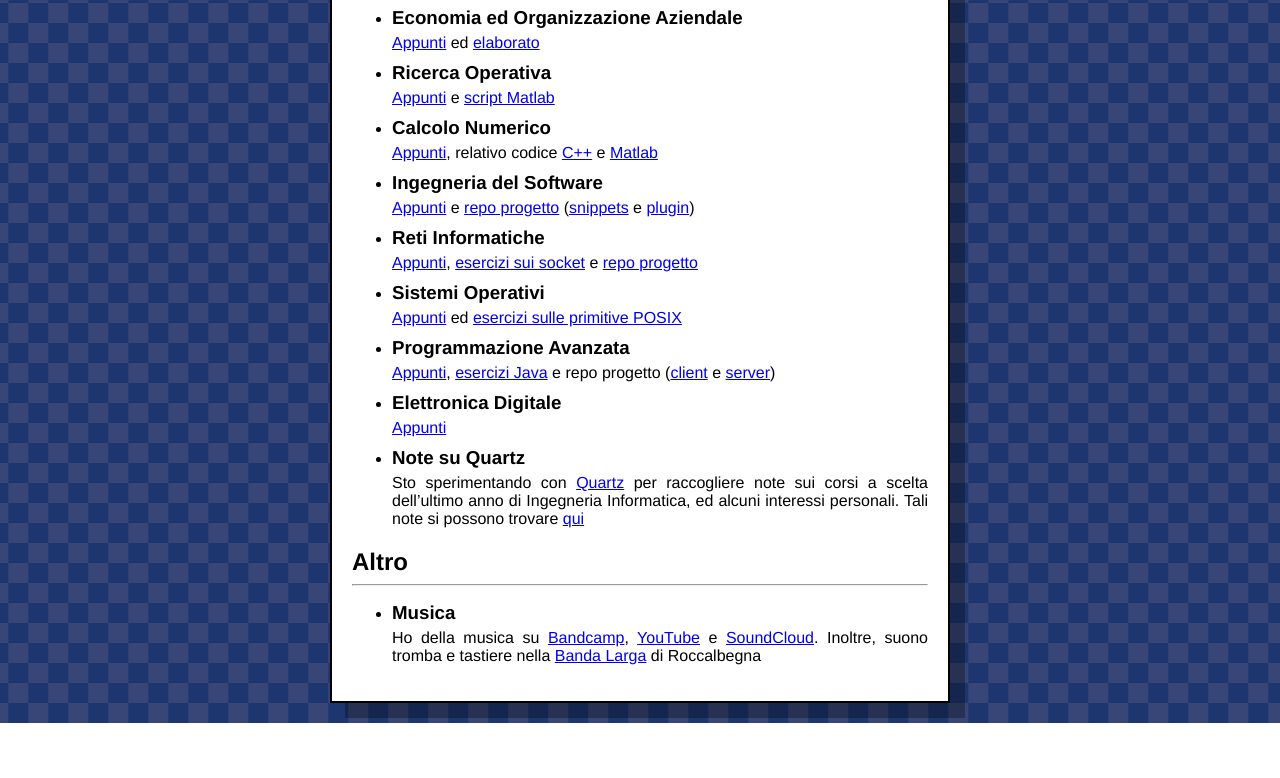
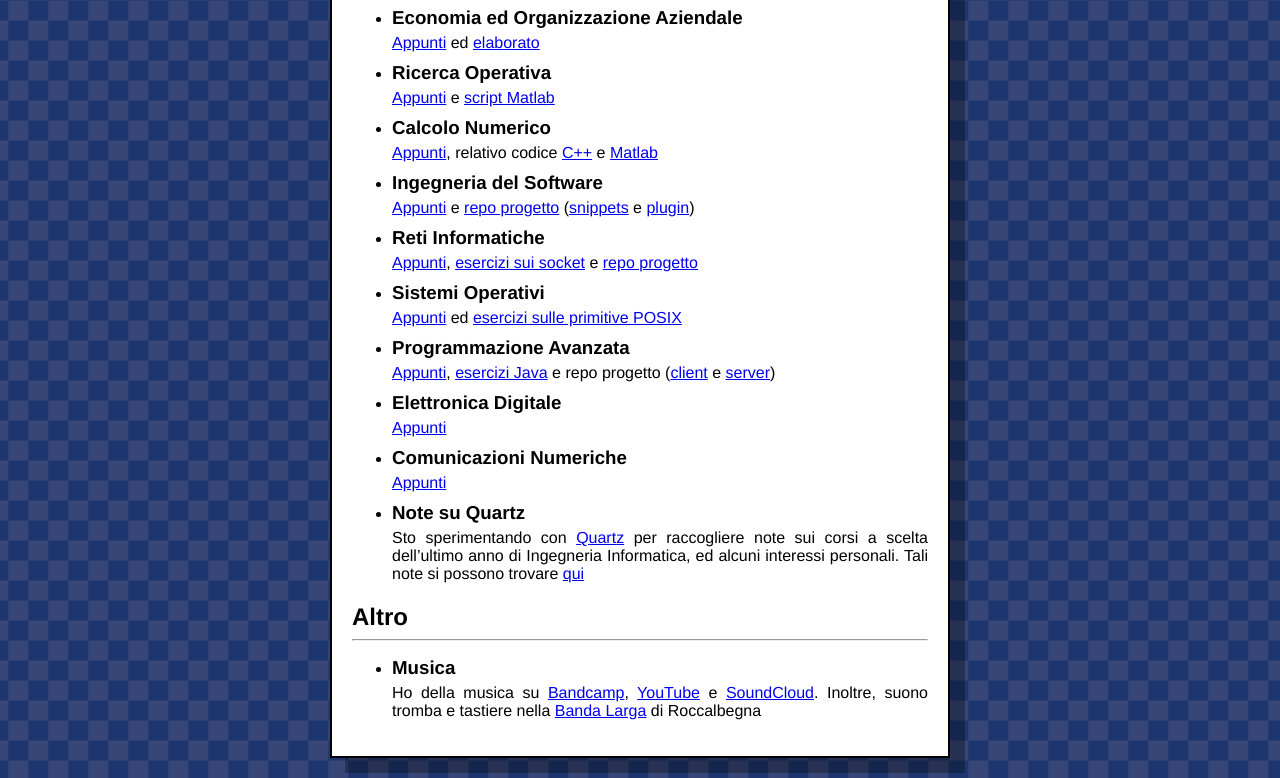
Before and after one commit to seggiani-luca/seggiani-luca.github.io, a plain HTML site: page index.html in a window 1280 px wide. Shown: the part 1410-2188 px from the top of the page. Before the commit the page ends 2133 px from the top, so only its background shows below. Drawn offline with Linux system fonts and the light colour scheme.

Commit message:
Com. numeriche

```diff
--- a/index.html
+++ b/index.html
@@ -250,6 +250,14 @@
 				</li>
 				<li>
 					<h3>
+						Comunicazioni Numeriche
+					</h3>
+					<p>
+					<a href="https://seggiani-luca.github.io/appunti-sd/master.pdf">Appunti</a>
+					</p>
+				</li>
+				<li>
+					<h3>
 						Note su Quartz
 					</h3>
 					<p>
```
